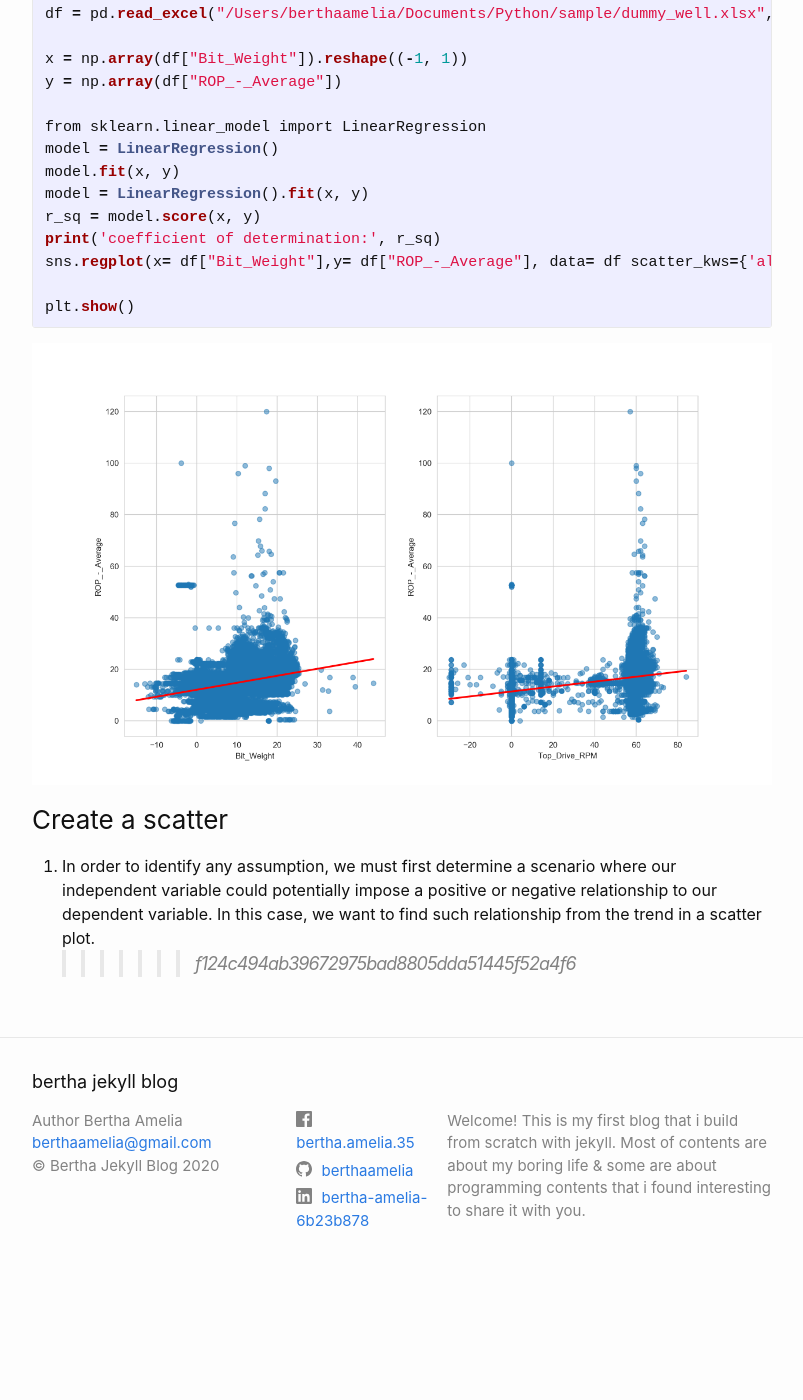
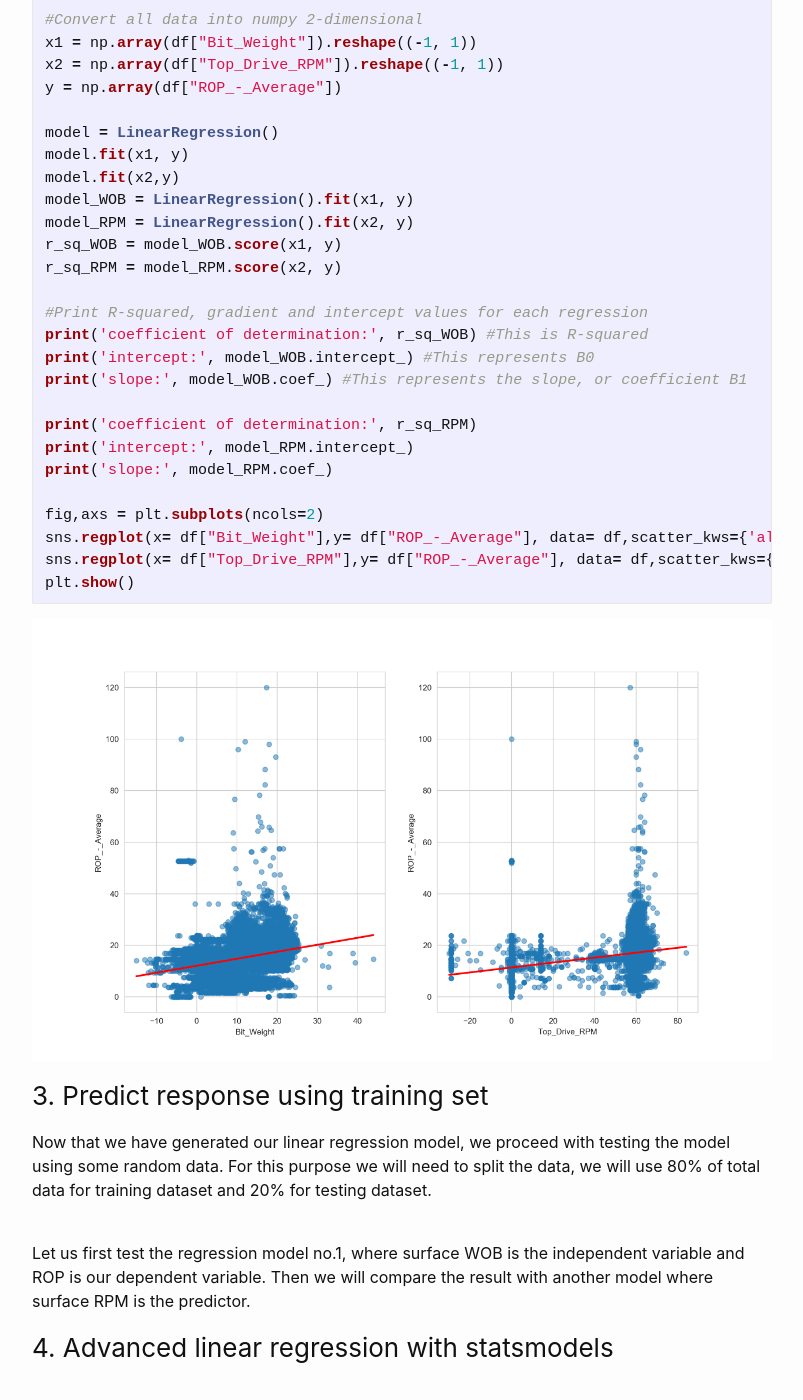
Before and after one commit to berthaamelia/blog, a Jekyll site: the page built from _posts/2020-09-21-statistic-101-with-python.md, in a window 1280 px wide and 1400 px high, scrolled down 2358 px. Shown: the whole window, without its empty margins (238-1041 px from the left). Built offline with Jekyll 4.4.1, drawn with Linux system fonts in a browser that asks for light colours; emoji names are drawn with the system emoji font; before the commit the page ends 3650 px from its top, so only the background shows below that; some of the changed text lies outside the part shown.

Commit message:
new updated post

````diff
--- a/_config.yml
+++ b/_config.yml
@@ -27,9 +27,6 @@ description: >- # this means to ignore newlines until "baseurl:"
 baseurl: "/blog" # the subpath of your site, e.g. /blog
 url: "https://berthaamelia.github.io" # the base hostname & protocol for your site, e.g. http://example.com
 github_username:  berthaamelia
-
-#For code highlighting
-highlighter: rouge
 
 # Here is new field not from minima theme
 author: Author Bertha Amelia
--- a/_posts/2020-09-21-statistic-101-with-python.md
+++ b/_posts/2020-09-21-statistic-101-with-python.md
@@ -8,10 +8,9 @@ categories: [python,machinelearning,statsmodels]
 I have always loved statistic, it was among my most favorite subject when I did my bachelor and master. In my most recent master thesis, I applied statistical quantitative approach in order to justify the effect of income inequality relative to entrepreneurial activities in 70 different countries.
 Some people may think it's boring, but I simply adore how one can generate patterns of information solely from a bunch of numbers in a table form. The more you dig into, the more you discover the hidden layers of information underneath. There is no right or wrong, it is just a question of which method would you like to associate your argument with. Perhaps that is the reason it becomes captivating, the fact that you could not manipulate details inside statistic? It is so pure and honest.
 
-Back in university, I normally used SPSS package to run statistical analysis. Now that I don't own any license of it, I challenged myself to use python instead. It is not easy at all obviously, however i believe it is the learning process that matter. Here I would like to share with you my starting journey of statistical analysis with python library in statistic such as statsmodels. Matplotlib and sci-kit come in handy too, especially to visualize the data. We will cover these library as well once we are done with the basic processing of linear regression :chart_with_upwards_trend:.
+Back in university, I normally used SPSS package to run statistical analysis. Now that I don't own any license of it, I challenged myself to use python instead. It is not easy at all obviously, however i believe it is the learning process that matter. Here I would like to share with you my starting journey of statistical analysis with python library in statistic such as Sci-kit and Matplotlib. Statsmodels comes handy too when it comes to advanced statistic. I will apply all these library in the study case to give general idea of how python can be used to interpret data :chart_with_upwards_trend:.
 
 ## Basic linear regression step-by-step
-<<<<<<< HEAD
 ### 1. Create a scatter-plot
 In order to establish an assumption, we must first identify a scenario where our independent variable could potentially impose a positive or negative relationship to our dependent variable. One of the easiest way to find such relationship is by recognizing the trend exists in a scatter plot.
 <br/>I plotted few random drilling parameters taken from a dummy well. The file is originally in .LAS then I converted and prepared it in .xlsx format hence we can utilize dataframe pandas to read the excel file. In this case, I would like to test hypothesis that Rate of Penetration (ROP) is directly depending on the Rotation per Minute (RPM) and Weight on Bit (WOB).
@@ -45,34 +44,54 @@ Matplotlib.pyplot receives argument as such:
 <br/>alpha = 0.5 (transparency).
 <br/>I am using the channel "Hole Depth" as the colorscale. You can as well play around with different colorscale, you may also assign a channel as the size reference too.
 
-### 2. Establish linear regression model
+### 2. Establish simple linear regression chart
 As we see in the scatter-plot above, there seems to be a cluster of data towards the ROP. Although it is not exclusively apparent, we may want to establish a linear regression model to test whether our hypothesis is statistically significant or not. To do so I will use the module sklearn and import its linear model.
 
-{% highlight python %}
+```python
 import matplotlib.pyplot as plt
 import pandas as pd
 import seaborn as sns
 import numpy as np
-sns.set_style("whitegrid")
+sns.set_style("whitegrid") #Use seaborns module for better visualisation
 
 df = pd.read_excel("/Users/berthaamelia/Documents/Python/sample/dummy_well.xlsx", index=None)
 
-x = np.array(df["Bit_Weight"]).reshape((-1, 1))
+#Convert all data into numpy 2-dimensional
+x1 = np.array(df["Bit_Weight"]).reshape((-1, 1))
+x2 = np.array(df["Top_Drive_RPM"]).reshape((-1, 1))
 y = np.array(df["ROP_-_Average"])
 
-from sklearn.linear_model import LinearRegression
 model = LinearRegression()
-model.fit(x, y)
-model = LinearRegression().fit(x, y)
-r_sq = model.score(x, y)
-print('coefficient of determination:', r_sq)
-sns.regplot(x= df["Bit_Weight"],y= df["ROP_-_Average"], data= df scatter_kws={'alpha':0.5}, line_kws={'color': 'red'})
+model.fit(x1, y)
+model.fit(x2,y)
+model_WOB = LinearRegression().fit(x1, y)
+model_RPM = LinearRegression().fit(x2, y)
+r_sq_WOB = model_WOB.score(x1, y)
+r_sq_RPM = model_RPM.score(x2, y)
 
+#Print R-squared, gradient and intercept values for each regression
+print('coefficient of determination:', r_sq_WOB) #This is R-squared
+print('intercept:', model_WOB.intercept_) #This represents B0
+print('slope:', model_WOB.coef_) #This represents the slope, or coefficient B1
+
+print('coefficient of determination:', r_sq_RPM)
+print('intercept:', model_RPM.intercept_)
+print('slope:', model_RPM.coef_)
+
+fig,axs = plt.subplots(ncols=2)
+sns.regplot(x= df["Bit_Weight"],y= df["ROP_-_Average"], data= df,scatter_kws={'alpha':0.5}, line_kws={'color': 'red'}, ax=axs[0])
+sns.regplot(x= df["Top_Drive_RPM"],y= df["ROP_-_Average"], data= df,scatter_kws={'alpha':0.5}, line_kws={'color': 'red'}, ax=axs[1])
 plt.show()
-{% endhighlight %}
+```
+![Linear regression plot](https://raw.githubusercontent.com/berthaamelia/blog/master/images/regressionplot.png)
 
-![Linear regression plot](https://raw.githubusercontent.com/berthaamelia/blog/master/images/regressionplot.png)
-=======
-### Create a scatter
-1. In order to identify any assumption, we must first determine a scenario where our independent variable could potentially impose a positive or negative relationship to our dependent variable. In this case, we want to find such relationship from the trend in a scatter plot.
->>>>>>> f124c494ab39672975bad8805dda51445f52a4f6
+
+### 3. Predict response using training set
+Now that we have generated our linear regression model, we proceed with testing the model using some random data. For this purpose we will need to split the data, we will use 80% of total data for training dataset and 20% for testing dataset.
+
+<br/>Let us first test the regression model no.1, where surface WOB is the independent variable and ROP is our dependent variable. Then we will compare the result with another model where surface RPM is the predictor.
+
+
+
+
+### 4. Advanced linear regression with statsmodels
````
Also changed, not shown: 5 other files.
